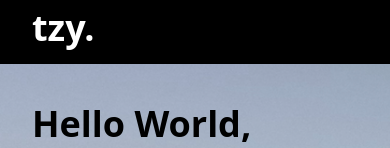
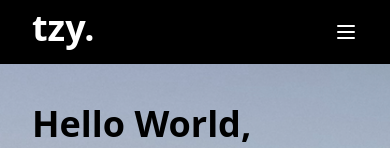
Before and after one commit to tan-zhuoyao/portfolio, a React (Create React App) app: page / in a window 390 px wide. Shown: the top 148 px of the page. Built offline with nearby package versions, Linux system fonts and the light colour scheme.

Commit message:
add mobile menu icon

```diff
--- a/src/components/navbar/index.js
+++ b/src/components/navbar/index.js
@@ -1,4 +1,8 @@
 const NavBar = () => {
+  const showMenu = () => {
+    console.log("clicked");
+  };
+
   return (
     <div class="text-5xl bg-black h-16 text-white mx-auto px-8 py-2 fixed top-0 z-50 w-screen flex justify-between">
       <div class="font-sans text-4xl font-bold">
@@ -30,6 +34,18 @@ const NavBar = () => {
           Contact Me
         </a>
       </div>
+      <div class="hidden mobile:flex">
+        <button class="outline-none mobile-menu-button" onClick={showMenu}>
+          <svg xmlns="http://www.w3.org/2000/svg" class="w-6 h-6" fill="none" viewBox="0 0 24 24" stroke="currentColor">
+            <path
+              strokeLinecap="round"
+              strokeLinejoin="round"
+              strokeWidth={2}
+              d="M4 6h16M4 12h16M4 18h16"
+            />
+          </svg>
+        </button>
+      </div>
     </div>
   );
 }
```
Also changed, not shown: src/assets/nav.png (added).
